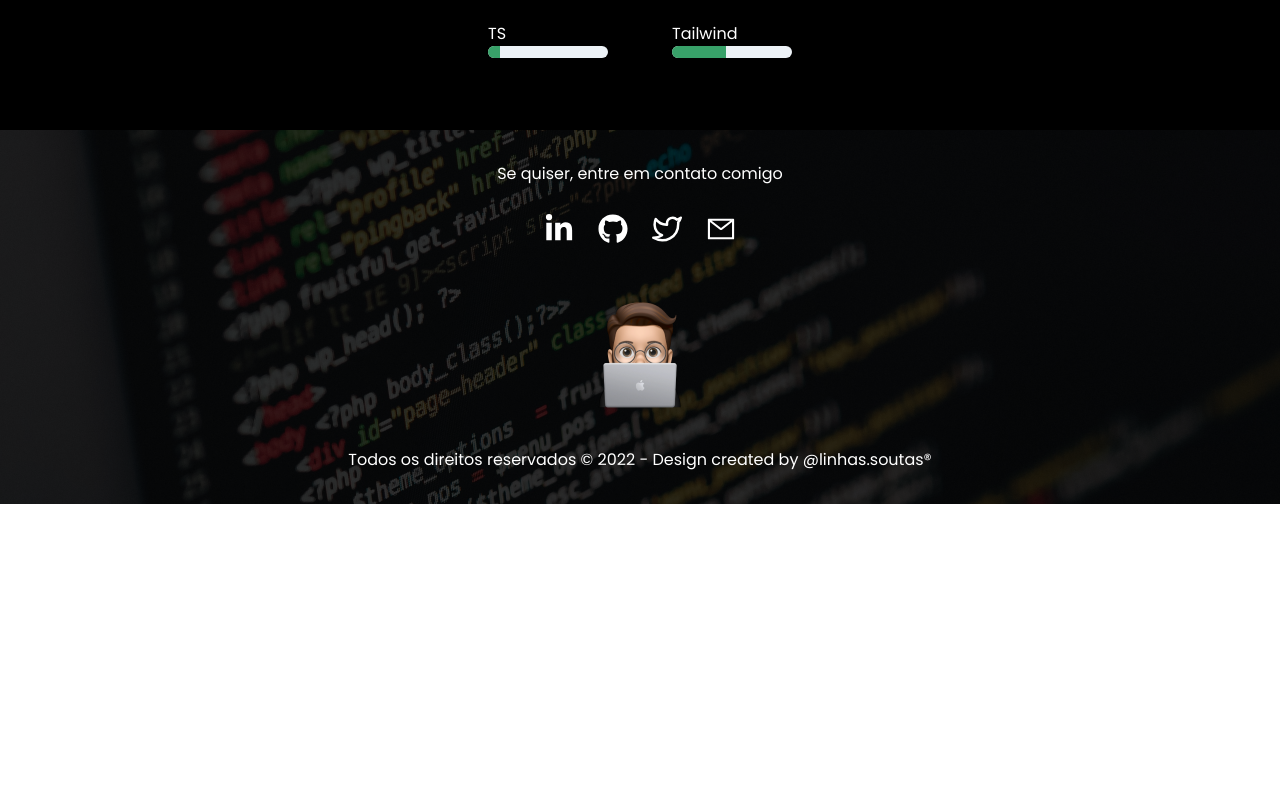
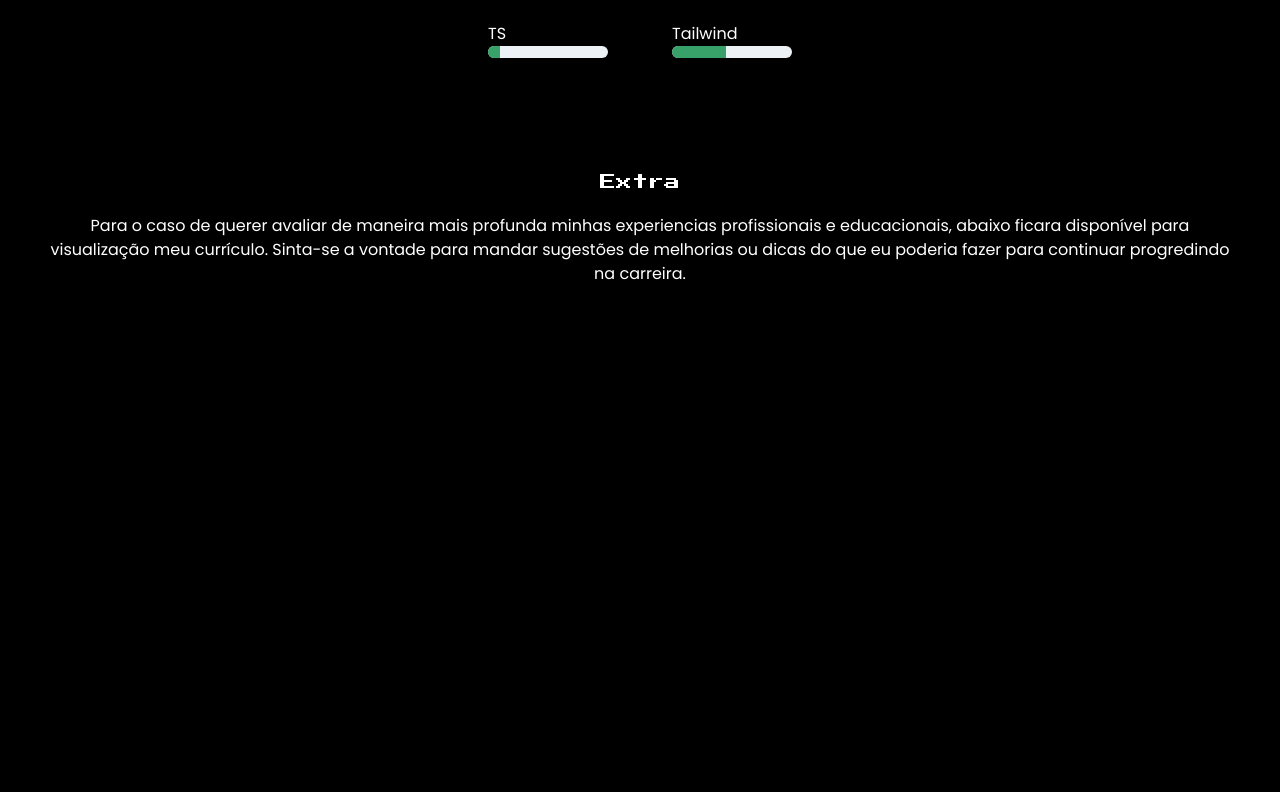
Before and after one commit to maurelio631/maurelio631.github.io, a React (Vite) app: page / in a window 1280 px wide. Shown: the part 2880-3672 px from the top of the page. Before the commit the page ends 3384 px from the top, so only its background shows below. Built offline with nearby package versions, Linux system fonts and the light colour scheme; a web font is replaced by a local one.

Commit message:
Adicionando a sessão extra com a visualização do cv

```diff
--- a/src/Components/MainContainer.jsx
+++ b/src/Components/MainContainer.jsx
@@ -265,6 +265,25 @@ export default function MainContainer() {
         </div>
         <GoToTopBtn />
       </section>
+      <section
+        className=" flex flex-col p-10 bg-black text-white"
+        id="Habilidades"
+      >
+        <h2 className="text-white text-center">Extra</h2>
+        <p className="text-center mt-5">
+          Para o caso de querer avaliar de maneira mais profunda minhas
+          experiencias profissionais e educacionais, abaixo ficara disponível
+          para visualização meu currículo. Sinta-se a vontade para mandar
+          sugestões de melhorias ou dicas do que eu poderia fazer para continuar
+          progredindo na carreira.
+        </p>
+        <div className="flex flex-col md:flex-row justify-center items-center mt-5 ">
+          <div className="flex flex-col md:m-8">
+          <iframe src="src\Assets\documents\Marco.pdf" frameborder="0" className="h-96 w-96"></iframe>
+          </div>
+        </div>
+        <GoToTopBtn />
+      </section>
     </main>
   );
 }
```
